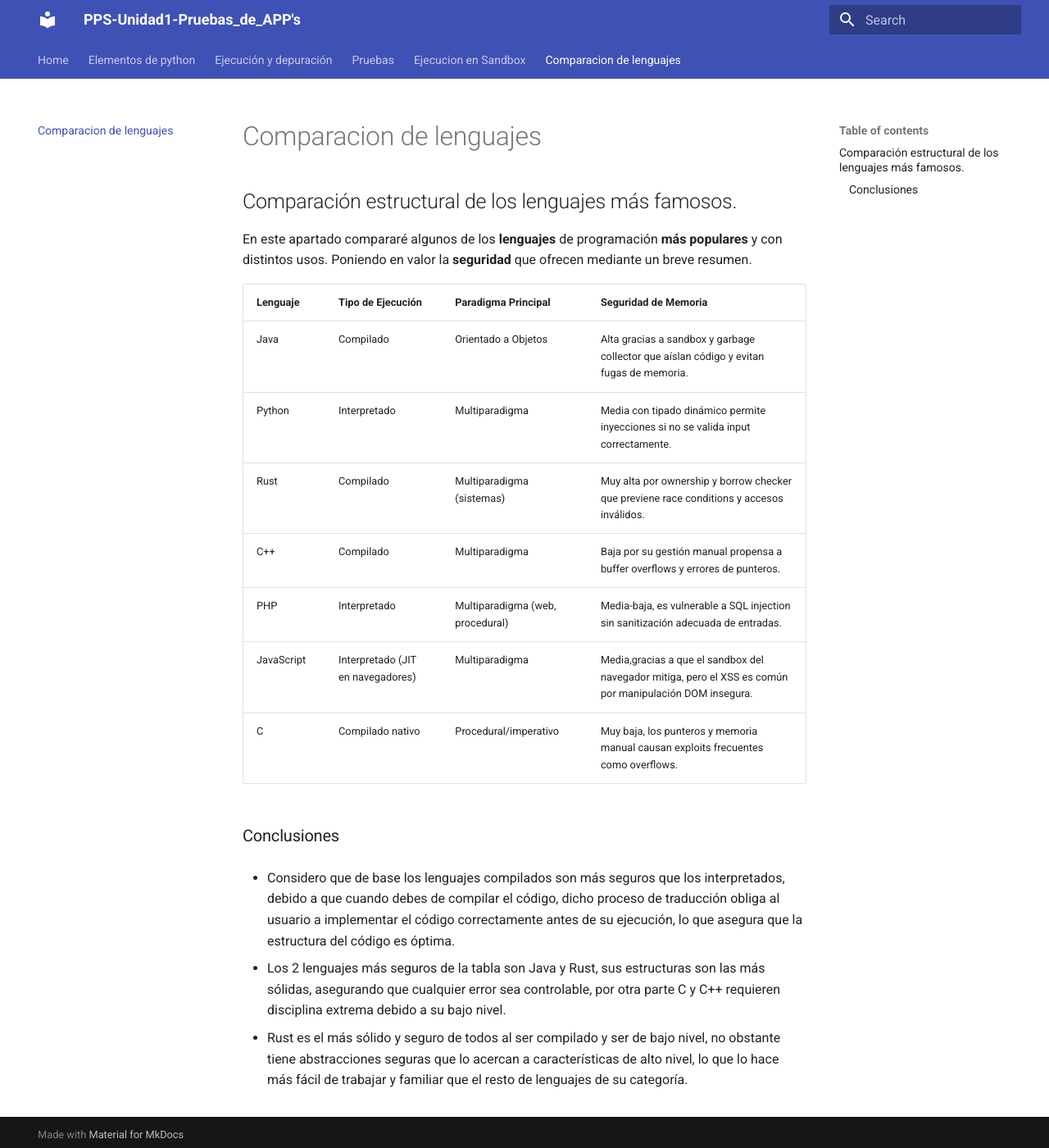
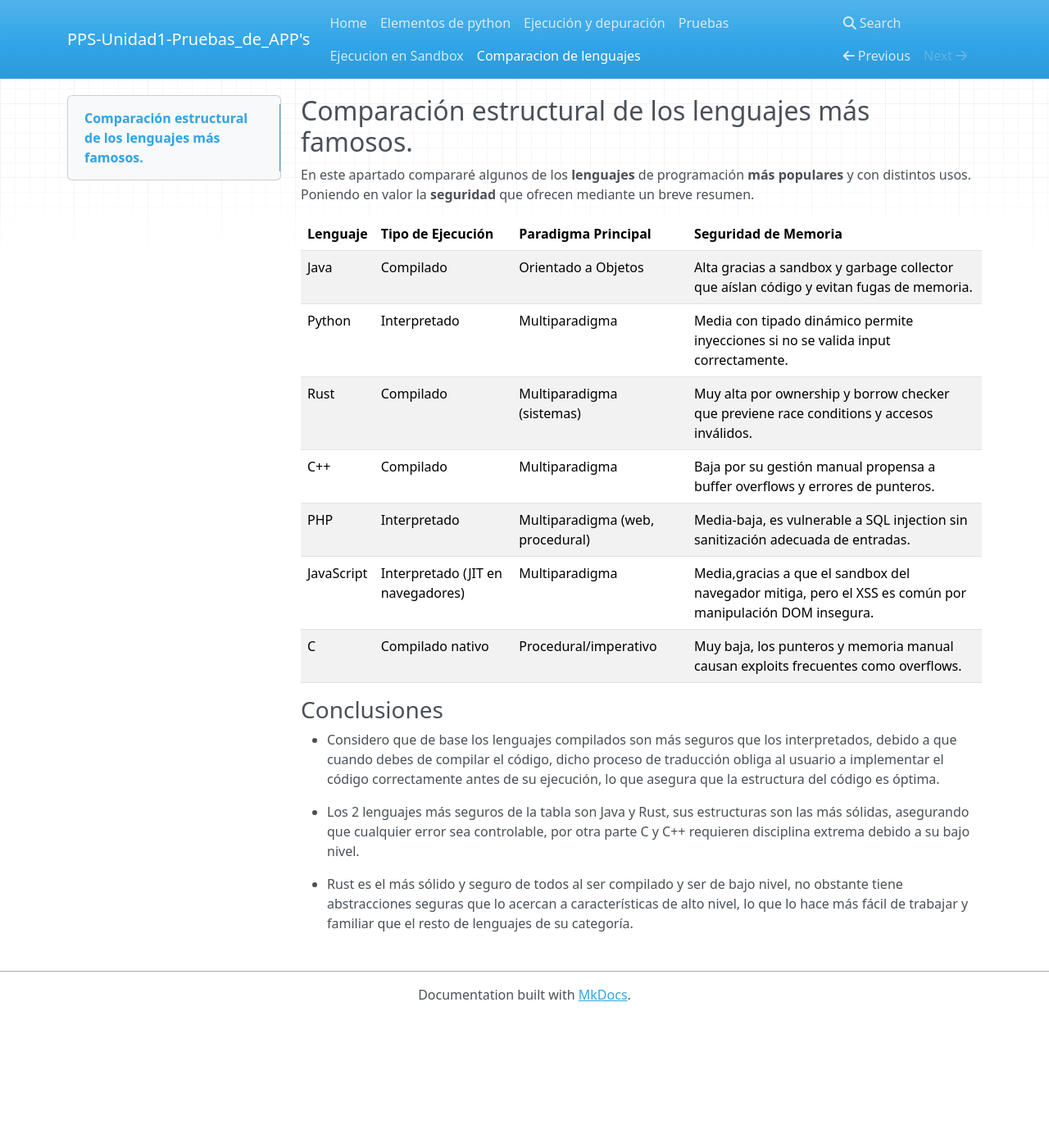
Before and after one commit to vjp-unaiMB/Unidad1-TareaRA1-UnaiMerinoBara-ano, an MkDocs documentation site: the page built from docs/ComparacionEstructuralDeLenguajesFamosos.md, in a window 1280 px wide and 1400 px high. Shown: the whole window at 82% size. Built offline with MkDocs 1.6.1, drawn with Linux system fonts in a browser that asks for light colours; nearby versions of some CDN libraries.

Commit message:
Subida de prueba 5.3

```diff
--- a/mkdocs.yml
+++ b/mkdocs.yml
@@ -36,10 +36,3 @@ docs_dir: docs
 #   name: 'material' # Si usas el popular tema Material for MkDocs.
 #    highlightjs: true
 #    code_fences: true
-
-theme:
-  name: material
-  features:
-    - navigation.tabs
-    - navigation.sections
-    - navigation.top
```
Also changed, not shown: 1 other file.
